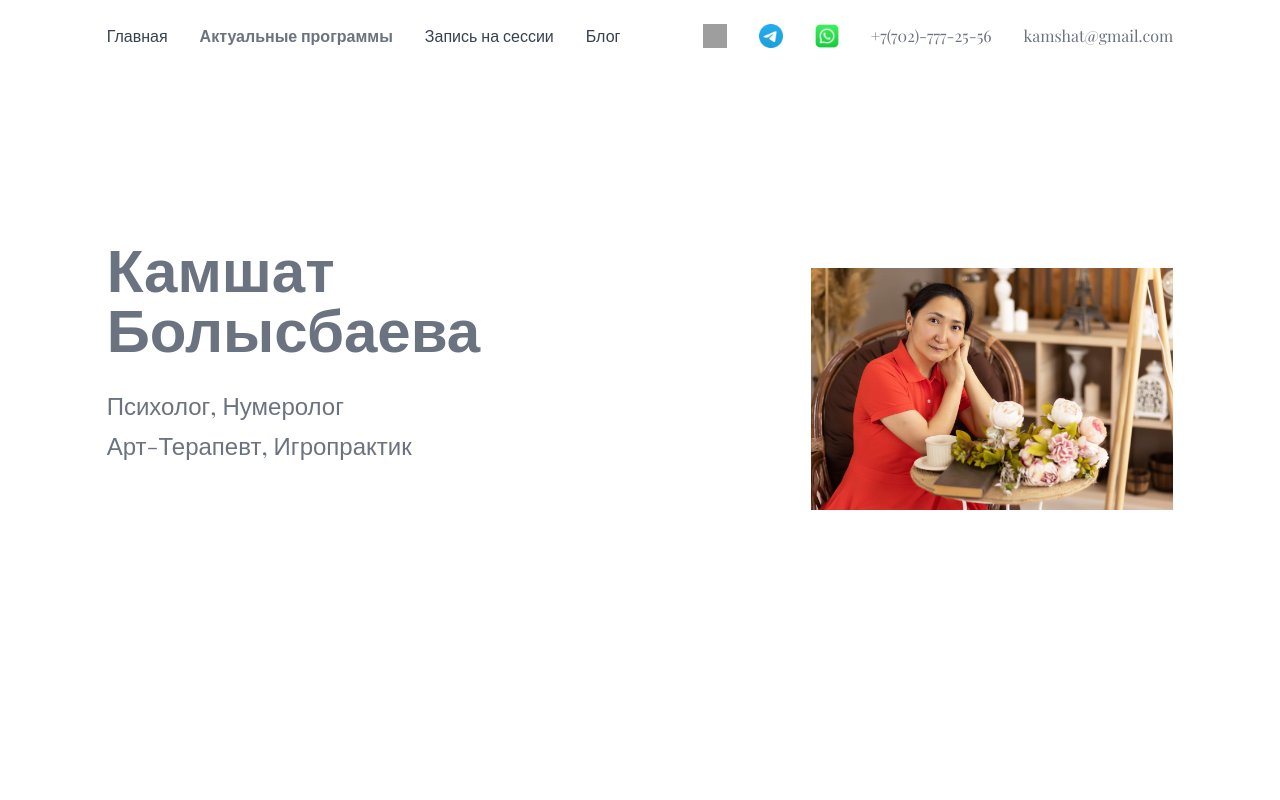
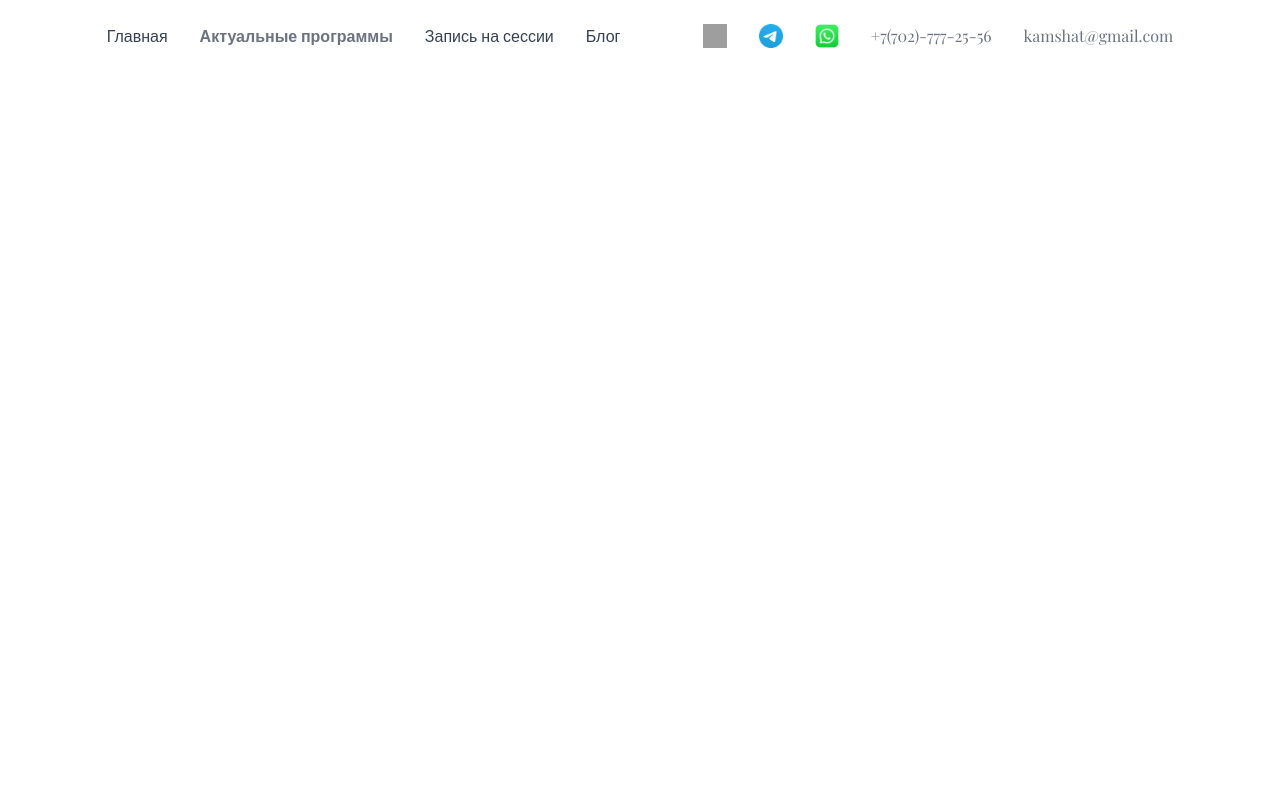
Before and after one commit to vlkhvnn/kamshat-b, a React (Vite) app: page /programs in a window 1280 px wide. Shown: the top 800 px of the page. Built offline with nearby package versions, Linux system fonts and the light colour scheme; grey boxes are pictures that could not be loaded; a web font is replaced by a local one.

Commit message:
fix:dynamic height main page

```diff
--- a/src/components/Footer.tsx
+++ b/src/components/Footer.tsx
@@ -1,6 +1,6 @@
 const Footer = () => {
     return (
-      <footer className="bg-cream-100 py-16">
+      <footer className="bg-cream-100 py-8">
         <div className="justify-content mx-auto w-5/6 gap-16 md:flex">
           <div className="mt-16 basis-1/2 md:mt-0">
             <p className="my-5">
--- a/src/pages/Appointment.tsx
+++ b/src/pages/Appointment.tsx
@@ -75,7 +75,7 @@ const AppointmentPage = ({ setSelectedPage }: Props) => {
 
           <div className="bg-white p-8 rounded-lg shadow-md border-l-4 border-primary-500">
             <h3 className="text-2xl font-semibold mb-4">Записаться на психологическую/арт-терапевтическую сессию (офлайн/онлайн)</h3>
-            <p className="text-xl font-semibold mt-4">Наиболее частые запросы на нумерологическую сессию:</p>
+            <p className="text-xl font-semibold mt-4">Наиболее частые запросы Клиентов:</p>
             <ul className="list-disc mt-4 ml-4 text-gray-700 text-lg leading-relaxed space-y-4">
               {[
                 { title: "Личностное развитие", description: "\n    поиск смысла жизни и личных целей, раскрытие потенциала и талантов, работа с низкой самооценкой и неуверенностью, развитие эмоционального интеллекта, умение принимать важные решения и брать ответственность за свою жизнь" },
--- a/src/pages/Main.tsx
+++ b/src/pages/Main.tsx
@@ -11,7 +11,7 @@ const MainPage = ({ setSelectedPage }: Props) => {
   const isAboveMediumScreens = useMediaQuery("(min-width:1060px)");
 
   return (
-    <section id="about" className="gap-16 bg-gray-20 py-10 md:h-full md:pb-0">
+    <section id="main" className="min-h-screen bg-gray-20 py-10 md:pb-0">
       {/* IMAGE AND MAIN HEADER */}
       <motion.div
         className="mx-auto w-5/6 items-center justify-center md:flex md:h-5/6"
@@ -47,7 +47,7 @@ const MainPage = ({ setSelectedPage }: Props) => {
 
           {/* WELCOME TEXT */}
           <motion.div
-            className="mt-8 text-lg leading-8"
+            className="mt-8 mb-16 text-lg leading-8"
             initial="hidden"
             whileInView="visible"
             viewport={{ once: true, amount: 0.5 }}
--- a/src/pages/Programs.tsx
+++ b/src/pages/Programs.tsx
@@ -1,4 +1,3 @@
-import HeroImage from "@/assets/hero-image.jpg";
 import useMediaQuery from "@/hooks/useMediaQuery";
 import { SelectedPage } from "@/shared/types";
 import { motion } from "framer-motion";
@@ -12,61 +11,7 @@ const ProgramsPage = ({ setSelectedPage }: Props) => {
 
   return (
     <section id="about" className="gap-16 bg-gray-20 py-10 md:h-full md:pb-0">
-      {/* IMAGE AND MAIN HEADER */}
-      <motion.div
-        className="mx-auto w-5/6 items-center justify-center md:flex md:h-5/6"
-        onViewportEnter={() => setSelectedPage(SelectedPage.Main)}
-      >
-        {/* MAIN HEADER */}
-        <div className="z-10 mt-32 md:basis-3/5">
-          {/* HEADINGS */}
-          <motion.div
-            className="md:-mt-20"
-            initial="hidden"
-            whileInView="visible"
-            viewport={{ once: true, amount: 0.5 }}
-            transition={{ duration: 0.5 }}
-            variants={{
-              hidden: { opacity: 0, x: -50 },
-              visible: { opacity: 1, x: 0 },
-            }}
-          >
-            <div className="relative">
-              <h1 className="text-4xl font-bold md:text-6xl">
-                Камшат Болысбаева
-              </h1>
-            </div>
-
-            <h2 className="mt-8 text-2xl md:text-2xl">
-              Психолог, Нумеролог
-            </h2>
-            <h2 className="mt-2 text-2xl md:text-2xl">
-              Арт-Терапевт, Игропрактик
-            </h2>
-          </motion.div>
-
-          {/* ACTIONS */}
-          <motion.div
-            className="my-8 flex items-center gap-8"
-            initial="hidden"
-            whileInView="visible"
-            viewport={{ once: true, amount: 0.5 }}
-            transition={{ delay: 0.2, duration: 0.5 }}
-            variants={{
-              hidden: { opacity: 0, x: -50 },
-              visible: { opacity: 1, x: 0 },
-            }}
-          >
-          </motion.div>
-        </div>
-
-        {/* IMAGE */}
-        <div
-          className="flex basis-2/5 justify-center md:z-10
-              md:ml-40 md:mt-16 md:justify-items-end"
-        >
-          <img alt="home-heroImage" src={HeroImage} />
-        </div>
+      <motion.div>
       </motion.div>
     </section>
   );
```
